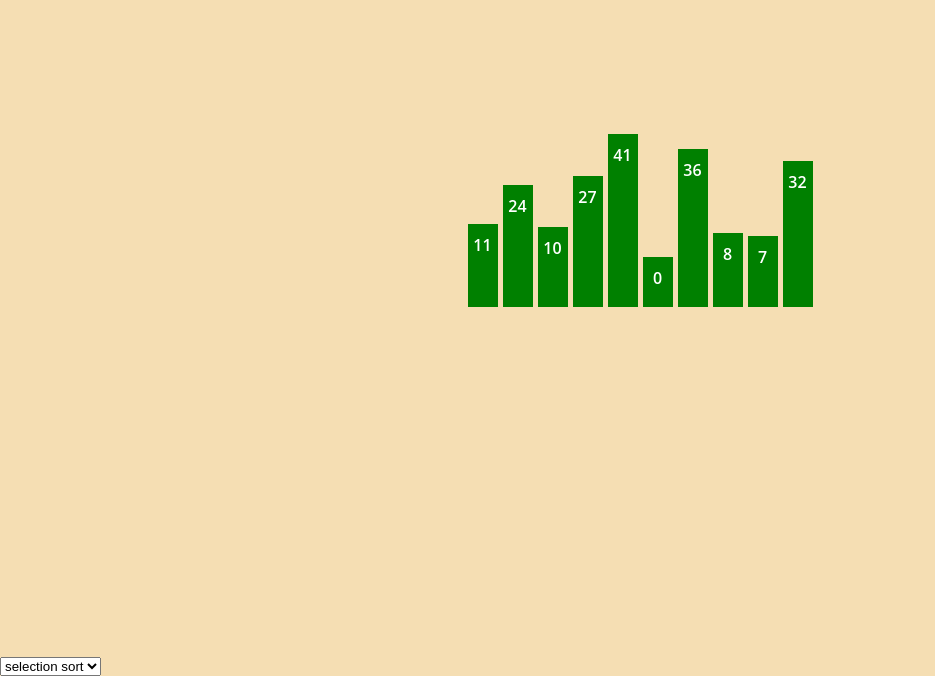
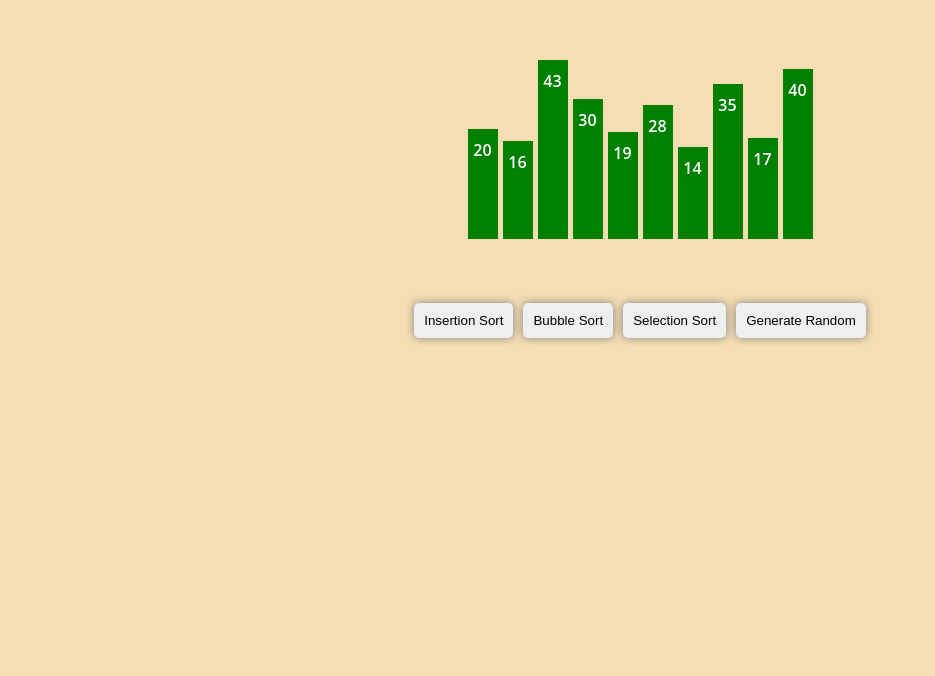
Before and after one commit to Aym-n/sorting-project, a plain HTML site: page index.html in a window 1280 px wide. Shown: the part 143-819 px from the top of the page, without its empty margins (0-935 px from the left). Drawn offline with Linux system fonts and the light colour scheme.

Commit message:
changes in ui

```diff
--- a/index.html
+++ b/index.html
@@ -11,17 +11,13 @@
             <div class="container" id="array">
 
             </div>
-        </div>
-
-        <div class="control">
-            <div>
-                <select name="" id="">
-                    <option value="">selection sort</option>
-                    <option value="">bubble sort</option>
-                    <option value="">insertion sort</option>
-                    <option value="">selection sort</option>
-                    <option value="">selection sort</option>
-                </select>
+            <div class="control">
+                <div class="flex">
+                    <button onclick="main(1)" class="sort_control">Insertion Sort</button>
+                    <button onclick="main(2)" class="sort_control">Bubble Sort</button>
+                    <button onclick="main(3)" class="sort_control">Selection Sort</button>
+                    <button onclick="generateRandom()" class="sort_control">Generate Random</button>
+                </div>
             </div>
         </div>
 
--- a/main.js
+++ b/main.js
@@ -143,10 +143,29 @@ async function printArray(array) {
     // Introduce a delay with async/await
     await new Promise(resolve => setTimeout(resolve, 1000)); // Adjust the delay time as needed
 }
-async function main() {
-    const array = generateArray();
+
+var array;
+
+window.onload = function(){
+    array = generateArray();
     printArray(array);
-    await insertionSort(array);
 }
 
-main();
+function generateRandom(){
+    array = generateArray();
+    printArray(array);
+}
+
+async function main(i) {
+    if(i === 1){
+    await insertionSort(array);
+    }
+    else if(i === 2){
+    await bubbleSort(array);
+    }
+    else if(i === 3){
+    await selectionSort(array);
+    }
+}
+
+// main();
--- a/style.css
+++ b/style.css
@@ -12,6 +12,7 @@ body{
 .wrapper{
     display: flex;
     /* flex-direction: column; */
+    flex-direction: column;
     align-items: center;
     height: 100vh;
 }
@@ -20,7 +21,8 @@ body{
     width: 345px;
     height: 100px;
     position: relative;
-    margin: auto;
+    margin-top: 22%;
+    margin-bottom: 5%;
 }
 
 .bar{
@@ -52,3 +54,21 @@ body{
 .checking{
     background-color: blueviolet;
 }
+
+.flex{
+    display: flex;
+    gap: 10px;
+}
+
+.sort_control{
+    padding: 10px;
+    border-radius: 5px;
+    border: none;
+    box-shadow: 0 0 10px grey;
+}
+
+.sort_control:hover{
+    cursor: pointer;
+    background-color: lightgreen;
+    color: rebeccapurple;
+}
```
